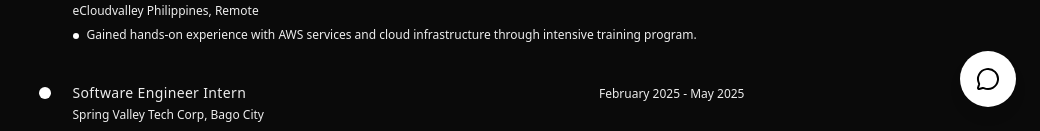
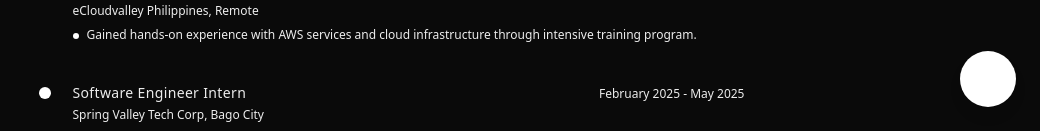
Before and after one commit to mattenarle10/matt-portfolio-v2, a Next.js app: page /about in a window 1280 px wide. Shown: the part 669-800 px from the top of the page, without its empty margins (240-1280 px from the left). Built offline with nearby package versions, Linux system fonts and the light colour scheme; no server answers.

Commit message:
chore: update colors icon of strava

```diff
--- a/src/app/globals.css
+++ b/src/app/globals.css
@@ -129,18 +129,10 @@ html {
 }
 
 /* Force chat icons to be white in light mode when on black background */
-button.bg-black svg,
-button.bg-black .lucide,
-button.bg-black svg.lucide,
-div.bg-black svg,
-div.bg-black .lucide,
-div.bg-black svg.lucide,
-.bg-black svg.lucide,
-.bg-black .lucide,
-button.bg-black * svg,
-button.bg-black * .lucide,
-div.bg-black * svg,
-div.bg-black * .lucide {
+/* Exclude orange icons (like Strava) from this rule */
+button.bg-black svg:not(.text-orange-500):not(.text-orange-400):not(.text-orange-600),
+button.bg-black .lucide:not(.text-orange-500):not(.text-orange-400):not(.text-orange-600),
+button.bg-black svg.lucide:not(.text-orange-500):not(.text-orange-400):not(.text-orange-600) {
   color: white !important;
   stroke: white !important;
   fill: none !important;
@@ -193,18 +185,10 @@ html.dark button.chat-close-button .lucide path,
   fill: none !important;
 }
 
-.dark button.bg-white svg,
-.dark button.bg-white .lucide,
-.dark button.bg-white svg.lucide,
-.dark div.bg-white svg,
-.dark div.bg-white .lucide,
-.dark div.bg-white svg.lucide,
-.dark .bg-white svg.lucide,
-.dark .bg-white .lucide,
-.dark button.bg-white * svg,
-.dark button.bg-white * .lucide,
-.dark div.bg-white * svg,
-.dark div.bg-white * .lucide {
+/* Exclude orange icons (like Strava) from dark mode rule too */
+.dark button.bg-white svg:not(.text-orange-500):not(.text-orange-400):not(.text-orange-600),
+.dark button.bg-white .lucide:not(.text-orange-500):not(.text-orange-400):not(.text-orange-600),
+.dark button.bg-white svg.lucide:not(.text-orange-500):not(.text-orange-400):not(.text-orange-600) {
   color: black !important;
   stroke: black !important;
   fill: none !important;
```
